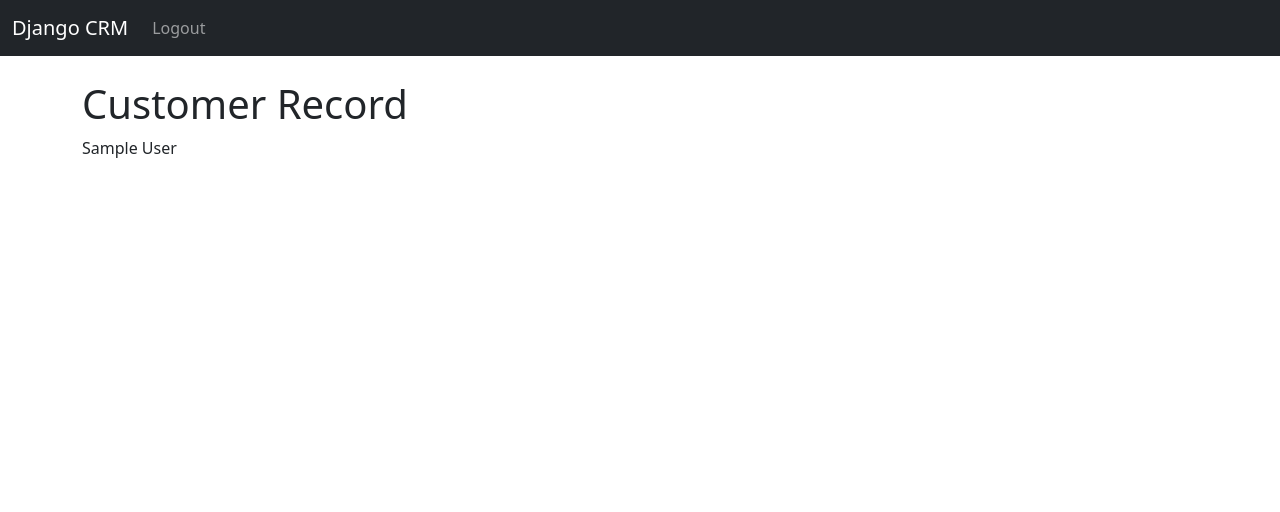
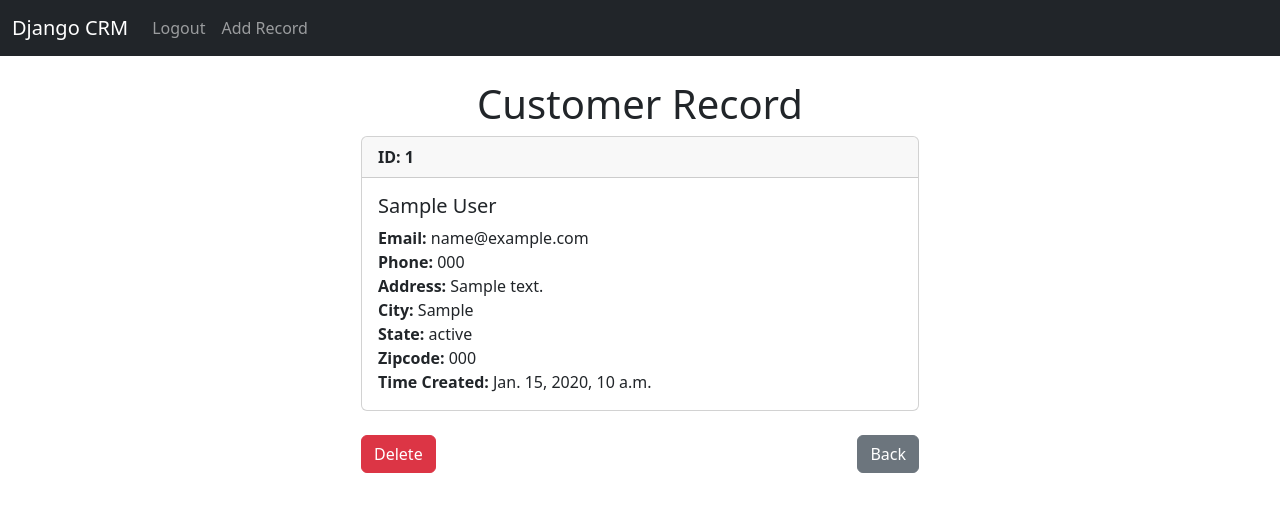
Before and after one commit to jalepino1/Django-CRM, a Django app: page /record/1 in a window 1280 px wide. Shown: the top 512 px of the page. Run offline with Django 5.2, Linux system fonts and the light colour scheme; a user stored in the database is signed in; tables that the repository leaves empty hold one stand-in row (values such as "Sample post"); some libraries are stand-ins or nearby versions.

Commit message:
Adding form from webpage

```diff
--- a/website/templates/navbar.html
+++ b/website/templates/navbar.html
@@ -10,6 +10,9 @@
 
           <li class="nav-item">
             <a class="nav-link" href="{% url 'logout' %}">Logout</a>
+          </li>
+          <li class="nav-item">
+            <a class="nav-link" href="{% url 'add_record' %}">Add Record</a>
           </li>
             {% else %}
             <li class="nav-item">
--- a/website/templates/record.html
+++ b/website/templates/record.html
@@ -1,8 +1,39 @@
 {%extends 'base.html'%}
 
 {% block content %}
+<div class="col-md-6 offset-md-3">
+<h1 align=center>Customer Record </h1>
+<div class="card">
+    <div class="card-header">
+       <strong>ID:</strong> <strong>{{ customer_record.id }}</strong>
+    </div>
+    <div class="card-body">
+      <h5 class="card-title">{{ customer_record.first_name }} {{ customer_record.last_name }} </h5>
+      <p class="card-text">
+        <strong>Email:</strong> {{ customer_record.email }}
+        <br>
+        <strong>Phone:</strong> {{ customer_record.phone }}
+        <br>
+        <strong>Address:</strong> {{ customer_record.address }}
+        <br>
+        <strong>City:</strong> {{ customer_record.city }}
+        <br>
+        <strong>State:</strong> {{ customer_record.state }}
+        <br>
+        <strong>Zipcode:</strong> {{ customer_record.zipcode }}
+        <br>
+        <strong>Time Created:</strong> {{ customer_record.created_at }}
+      </p>
+    </div>
+  </div>
+  <br>
 
-<h1> Customer Record </h1>
+  <div style="display: flex; justify-content: space-between;">
+    <a href="{% url 'delete_record' customer_record.id %}" class="btn btn-danger">Delete</a>
+    <a href="{% url 'home' %}" class="btn btn-secondary">Back</a>
+  </div>
+</div>
 
-{{customer_record}}
+
+
 {% endblock%}
--- a/website/urls.py
+++ b/website/urls.py
@@ -7,5 +7,7 @@ urlpatterns = [
     #path('login/', views.login_user, name='login'),
     path('logout/', views.logout_user, name='logout'),
     path('register/', views.register_user, name='register' ),
-    path('record/<int:pk>', views.customer_record, name='record' )
+    path('record/<int:pk>', views.customer_record, name='record' ),
+    path('delete_record/<int:pk>', views.delete_record, name='delete_record' ),
+    path('add_record', views.add_record, name='add_record'),
 ]
--- a/website/views.py
+++ b/website/views.py
@@ -1,7 +1,7 @@
 from django.shortcuts import render, redirect
 from django.contrib.auth import authenticate, login, logout
 from django.contrib import messages
-from . forms import SignUpForm
+from . forms import SignUpForm, AddRecord
 from .models import Record
 # Create your views here.
 #request are request that are sent from interaction with the webpage and are sent to the backend to process them
@@ -60,3 +60,26 @@ def customer_record(request, pk):
     else:
         messages.success(request, "User not logged in.")
         return redirect('home')
+
+def delete_record(request, pk):
+    if request.user.is_authenticated:
+        delete_it = Record.objects.get(id=pk)
+        delete_it.delete()
+        messages.success(request, "Customer record has successfully been deleted.")
+        return redirect('home')
+    else:
+        messages.success(request, "User not logged in.")
+        return redirect('home')
+
+def add_record(request):
+    form = AddRecord(request.POST or None)
+    if request.user.is_authenticated:
+        if request.method == 'POST':
+            if form.is_valid:
+                add_record = form.save()
+                messages.success("Record Added")
+                return redirect('home')
+        return render(request, 'add_record.html', {"form" : form})
+    else:
+        messages.success("User not logged in")
+        return redirect('home')
```
Also changed, not shown: website/forms.py (+42 -0 lines), website/templates/add_record.html (added, +14 -0 lines).
